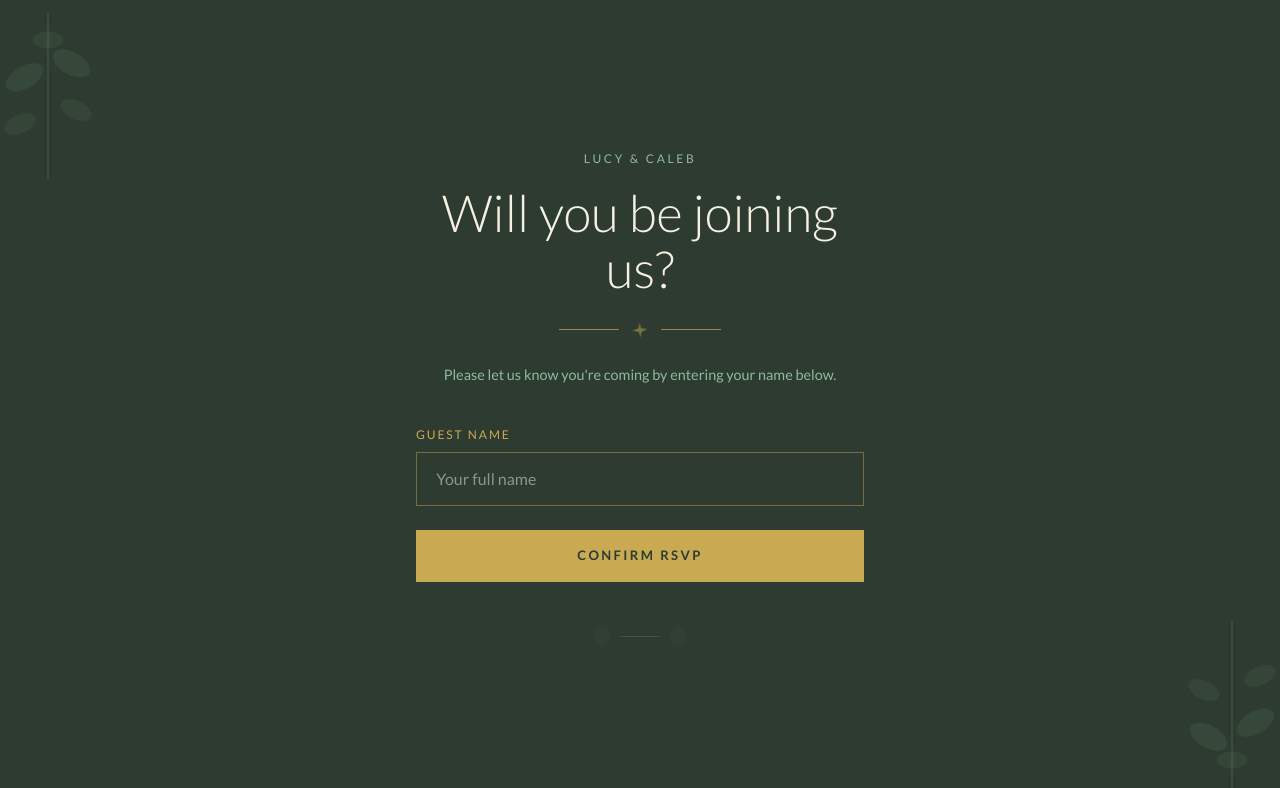
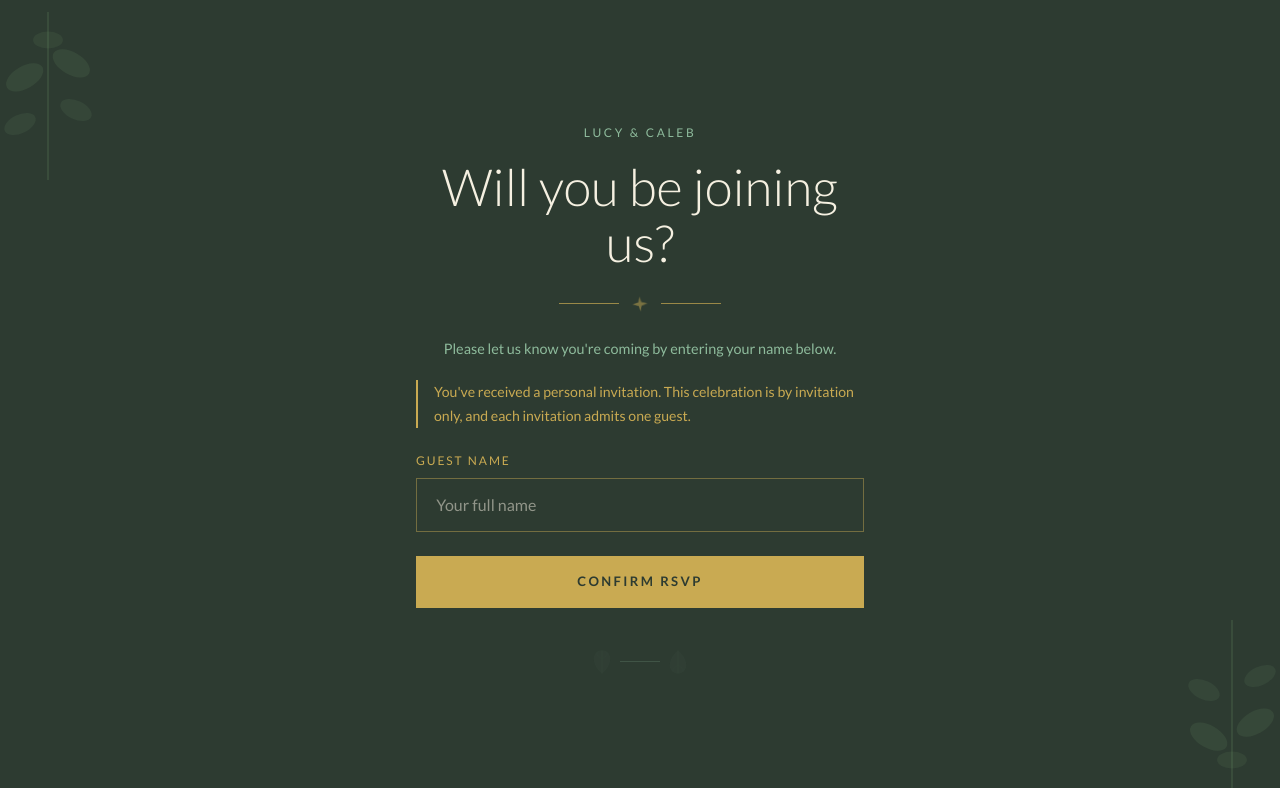
Before and after one commit to AnthonyAngatia/lucy-caleb, a React (Vite) app: page / in a window 1280 px wide. Both pictures are taken after a click on the button "RSVP NOW". Shown: the top 788 px of the page. Built offline with nearby package versions, Linux system fonts and the light colour scheme; the HTML template or start-up script is replaced by a standard one.

Commit message:
Update invitation text styles and add personalized message section

```diff
--- a/src/App.tsx
+++ b/src/App.tsx
@@ -294,11 +294,27 @@ function RSVPPage({onSubmit}: { onSubmit: (name: string) => void }) {
                         fontFamily: 'var(--font-body)',
                         color: '#8EBB9C',
                         fontSize: '0.9rem',
-                        marginBottom: '2.5rem',
+                        marginBottom: '1.25rem',
                         lineHeight: 1.6,
                     }}
                 >
                     Please let us know you're coming by entering your name below.
+                </p>
+
+                <p
+                    style={{
+                        fontFamily: 'var(--font-body)',
+                        color: '#C9AA52',
+                        fontSize: '0.88rem',
+                        lineHeight: 1.7,
+                        marginBottom: '1.5rem',
+                        textAlign: 'left',
+                        borderLeft: '2px solid #C9AA52',
+                        paddingLeft: '1rem',
+                    }}
+                >
+                    You've received a personal invitation. This celebration is by invitation only, and
+                    each invitation admits one guest.
                 </p>
 
                 <form onSubmit={handleSubmit} className="flex flex-col gap-4">
```
